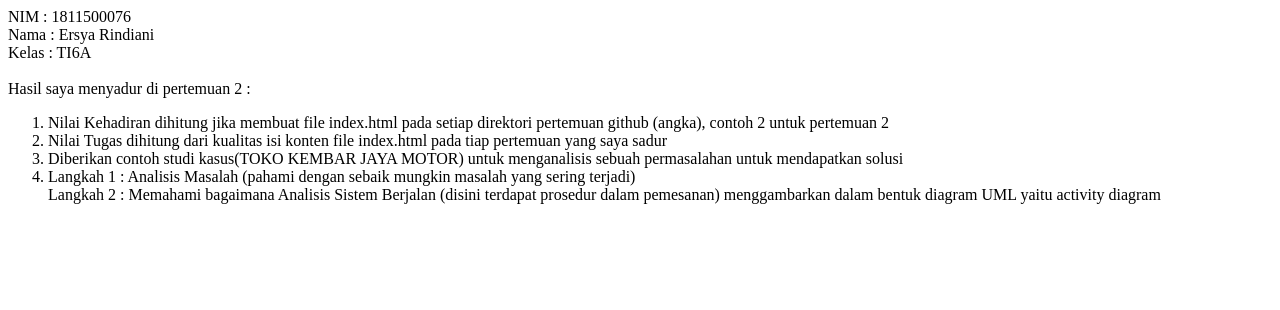
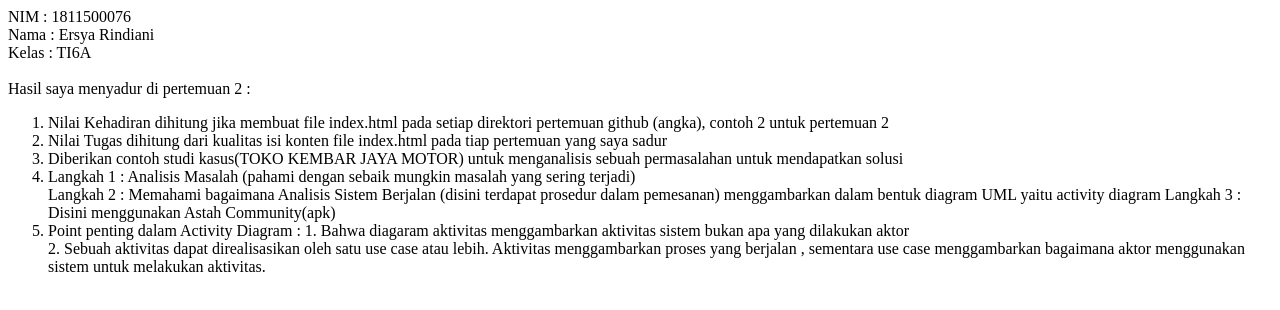
Before and after one commit to ErsyaRin9/sadurrpl, a plain HTML site: page 2/index.html in a window 1280 px wide. Drawn offline with Linux system fonts and the light colour scheme.

Commit message:
Update index.html

```diff
--- a/2/index.html
+++ b/2/index.html
@@ -8,5 +8,9 @@ Hasil saya menyadur di pertemuan 2 :<br>
   <li>Nilai Tugas dihitung dari kualitas isi konten file index.html pada tiap pertemuan yang saya sadur</li>
   <li>Diberikan contoh studi kasus(TOKO KEMBAR JAYA MOTOR) untuk menganalisis sebuah permasalahan untuk mendapatkan solusi</li>
   <li>Langkah 1 : Analisis Masalah (pahami dengan sebaik mungkin masalah yang sering terjadi)<br>
-      Langkah 2 : Memahami bagaimana Analisis Sistem Berjalan (disini terdapat prosedur dalam pemesanan) menggambarkan dalam bentuk diagram UML yaitu activity diagram</li>
+      Langkah 2 : Memahami bagaimana Analisis Sistem Berjalan (disini terdapat prosedur dalam pemesanan) menggambarkan dalam bentuk diagram UML yaitu activity diagram
+      Langkah 3 : Disini menggunakan Astah Community(apk) </li>
+  <li>Point penting dalam Activity Diagram :
+      1. Bahwa diagaram aktivitas menggambarkan aktivitas sistem bukan apa yang dilakukan aktor<br>
+      2. Sebuah aktivitas dapat direalisasikan oleh satu use case atau lebih. Aktivitas menggambarkan proses yang berjalan , sementara use case menggambarkan bagaimana aktor menggunakan sistem untuk melakukan aktivitas.</li>
 </ol>
```
